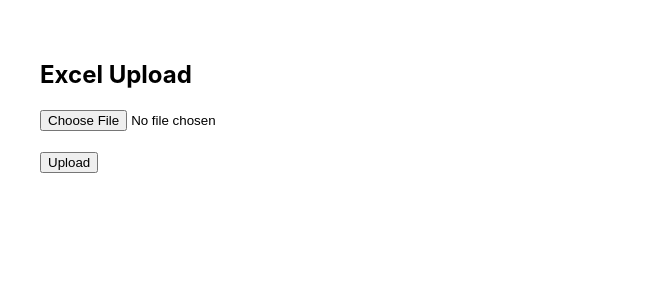
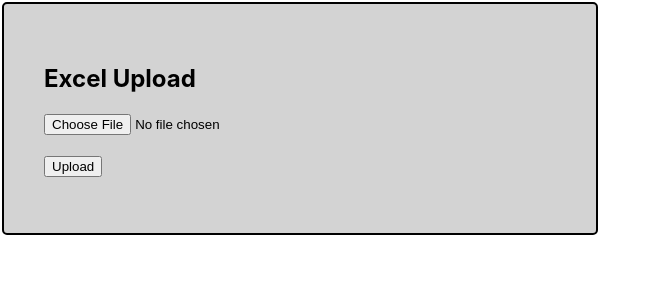
Before and after one commit to ShubhamIngale22/Treel_Frontend, a React (Create React App) app: page / in a window 1280 px wide. Shown: the top 300 px of the page, without its empty margins (0-659 px from the left). Built offline with nearby package versions, Linux system fonts and the light colour scheme.

Commit message:
Styles :Added syling to uploadPage.

```diff
--- a/public/index.html
+++ b/public/index.html
@@ -23,7 +23,7 @@
       work correctly both with client-side routing and a non-root public URL.
       Learn how to configure a non-root public URL by running `npm run build`.
     -->
-    <title>React App</title>
+    <title>TREEL</title>
   </head>
   <body>
     <noscript>You need to enable JavaScript to run this app.</noscript>
--- a/src/Pages/UploadPage.jsx
+++ b/src/Pages/UploadPage.jsx
@@ -1,8 +1,9 @@
 import FileUpload from "../components/FileUpload";
+import "./uploadPage.css";
 
 const UploadPage = () => {
     return (
-        <div style={{ padding: "40px" }}>
+        <div className={"uploadFile"} style={{ padding: "40px" }}>
             <h2>Excel Upload</h2>
             <FileUpload />
         </div>
--- /dev/null
+++ b/src/Pages/uploadPage.css
@@ -0,0 +1,7 @@
+.uploadFile{
+    background-color: lightgray;
+    width:40%;
+    border: 2px solid black;
+    border-radius: 5px;
+    margin: 2px;
+}
```
